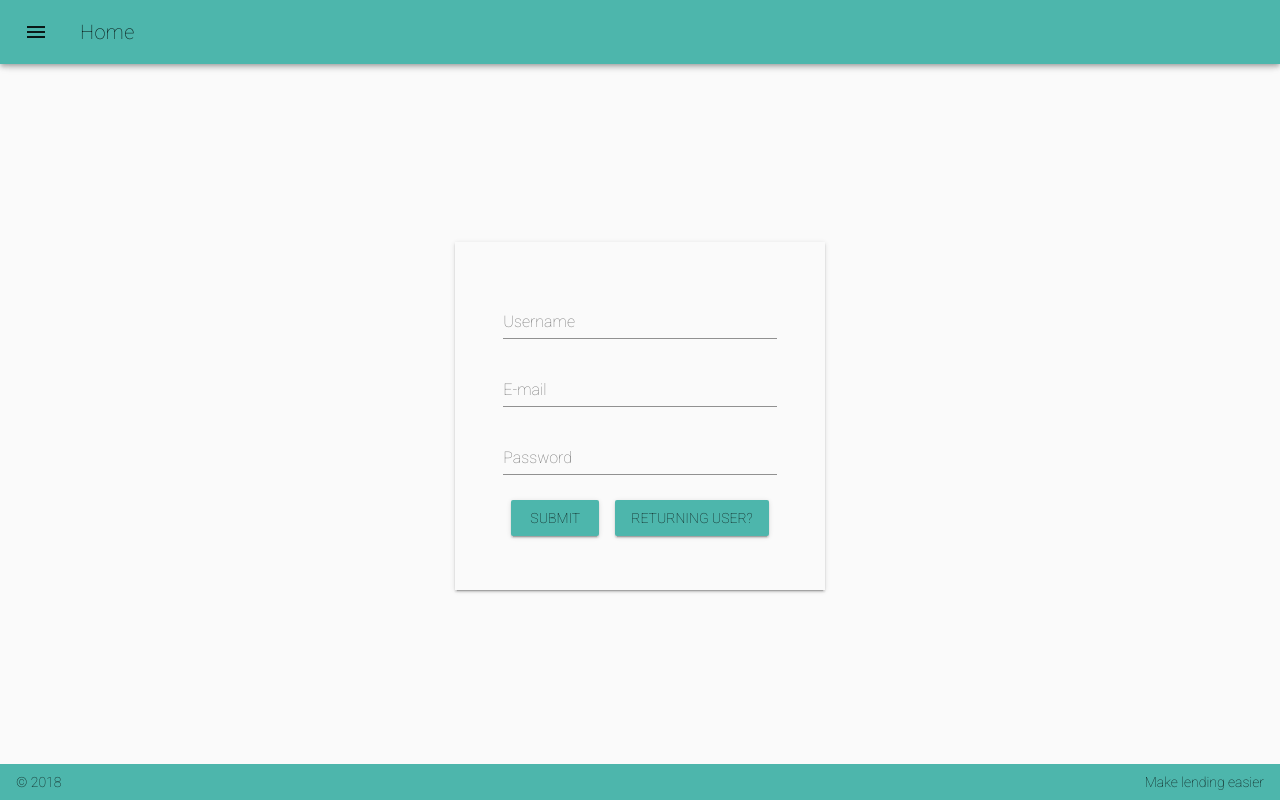
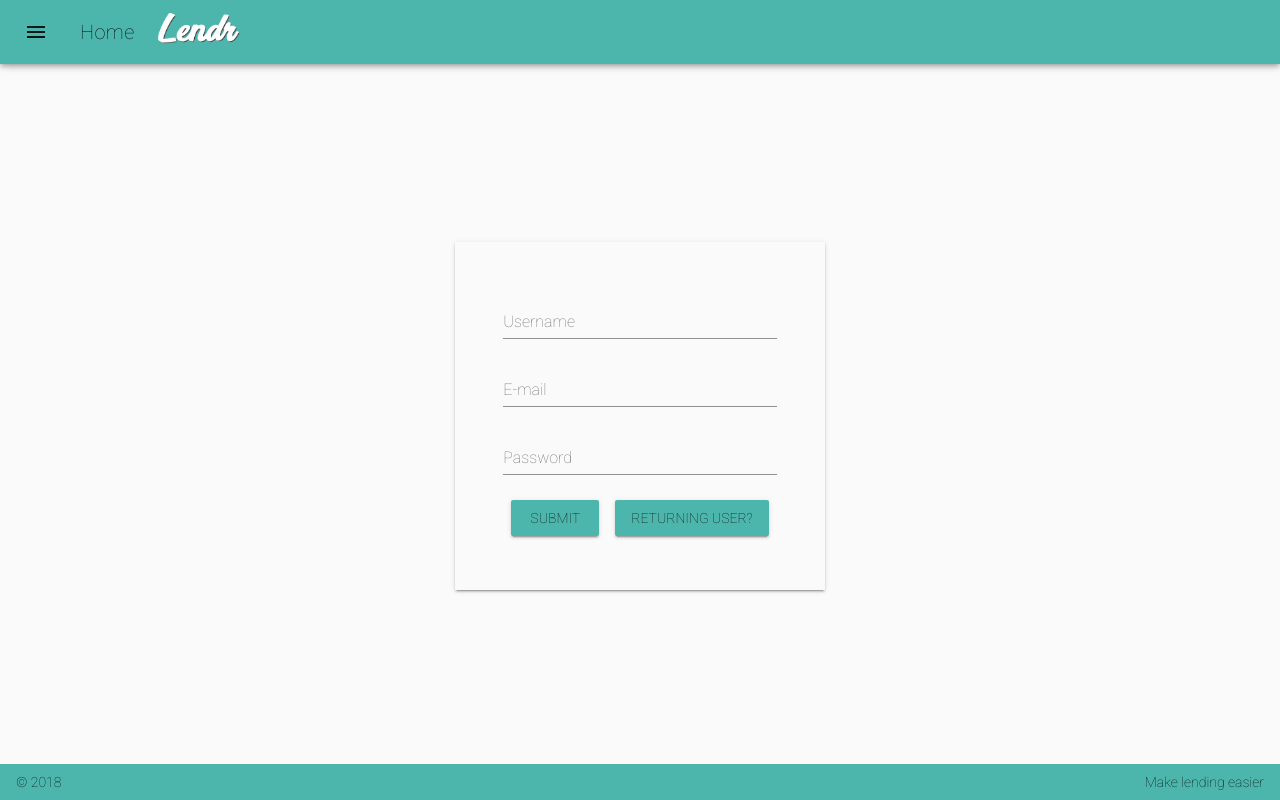
Before and after one commit to CaitlinBrooks/lendr, a Vue app in the folder client/: page / in a window 1280 px wide. Built offline with nearby package versions, Linux system fonts and the light colour scheme; no server answers.

Commit message:
navbar kinda working

```diff
--- a/client/src/App.vue
+++ b/client/src/App.vue
@@ -13,6 +13,9 @@
     <v-toolbar app :clipped-left="clipped" class="teal lighten-2">
       <v-toolbar-side-icon @click.stop="drawer = !drawer"></v-toolbar-side-icon>
       <v-toolbar-title><span class="capitalize">{{currentRoute}}</span></v-toolbar-title>
+      <v-toolbar-title>
+        <img src="./assets/Untitled.png" height="35"></v-img>
+      </v-toolbar-title>
       <v-spacer></v-spacer>
     </v-toolbar>
     <v-content>
```
Also changed, not shown: client/src/assets/LendrLogo.jpg (deleted), 1 other file (tests, documents, lock files or other folders).
